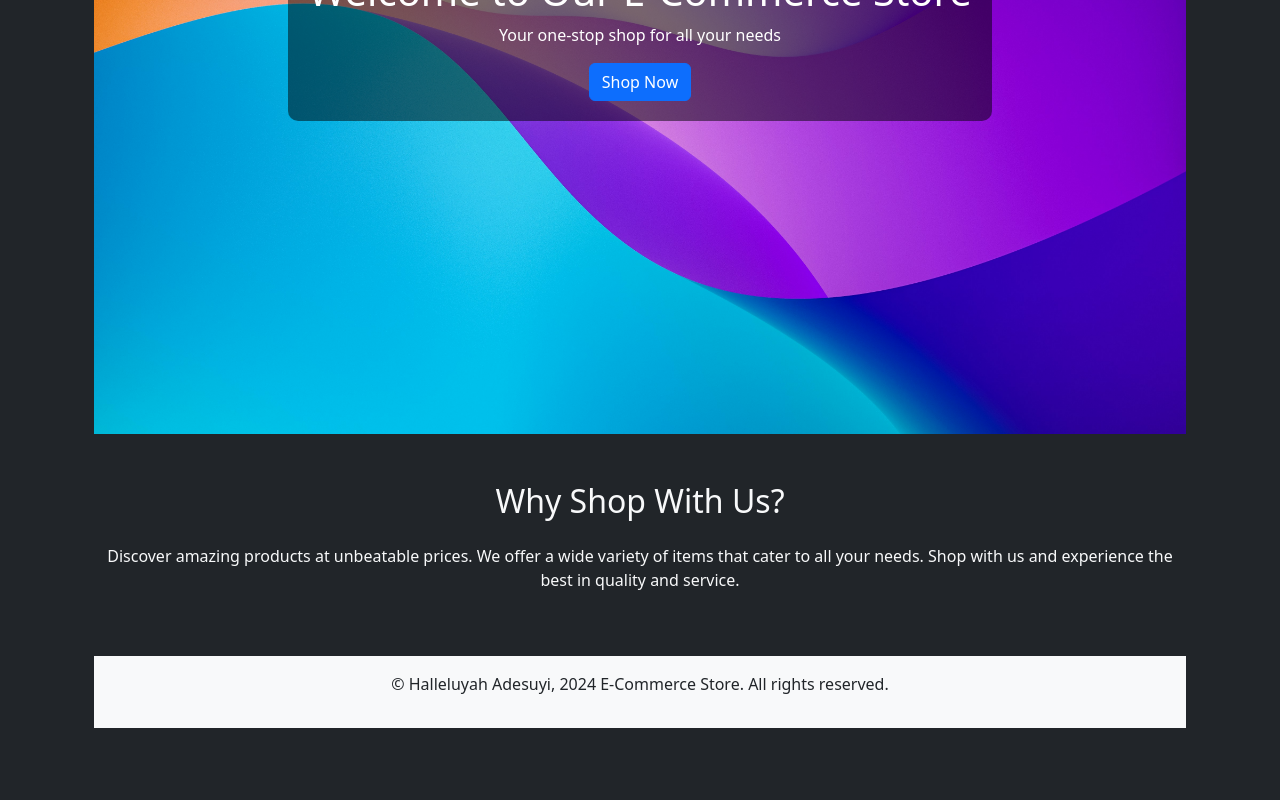
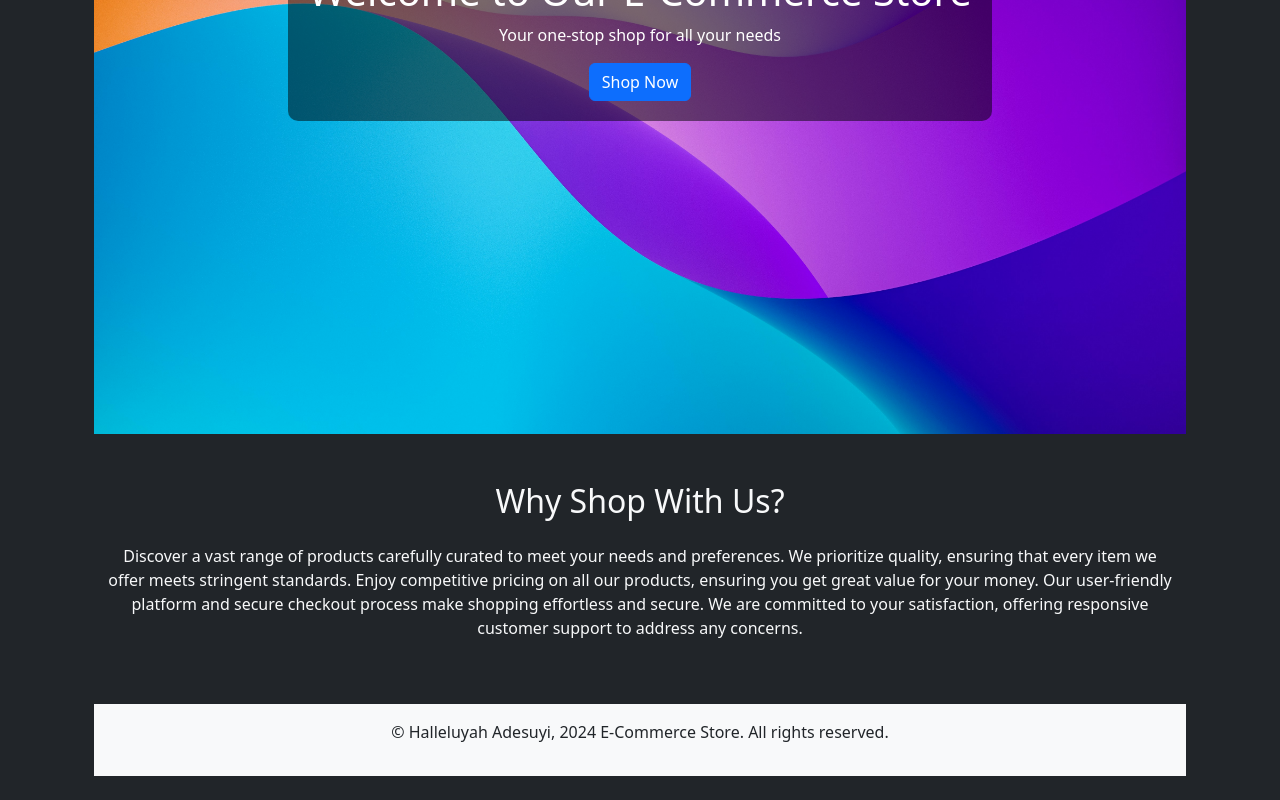
Before and after one commit to halleluyahadesuyi/ecommerce-store-shopping-cart, a React (Vite) app: page / in a window 1280 px wide. Shown: the part 438-1238 px from the top of the page. Before the commit the page ends 1190 px from the top, so only its background shows below. Built offline with nearby package versions, Linux system fonts and the light colour scheme.

Commit message:
feat: Add more text in home page

```diff
--- a/src/pages/Home.tsx
+++ b/src/pages/Home.tsx
@@ -14,7 +14,7 @@ export function Home() {
 
           <Container className="py-5">
             <h2 className="text-center mb-4">Why Shop With Us?</h2>
-            <p className="text-center">Discover amazing products at unbeatable prices. We offer a wide variety of items that cater to all your needs. Shop with us and experience the best in quality and service.</p>
+            <p className="text-center">Discover a vast range of products carefully curated to meet your needs and preferences. We prioritize quality, ensuring that every item we offer meets stringent standards. Enjoy competitive pricing on all our products, ensuring you get great value for your money. Our user-friendly platform and secure checkout process make shopping effortless and secure. We are committed to your satisfaction, offering responsive customer support to address any concerns.</p>
           </Container>
 
           <Container fluid className="bg-light text-dark text-center py-3">
```
